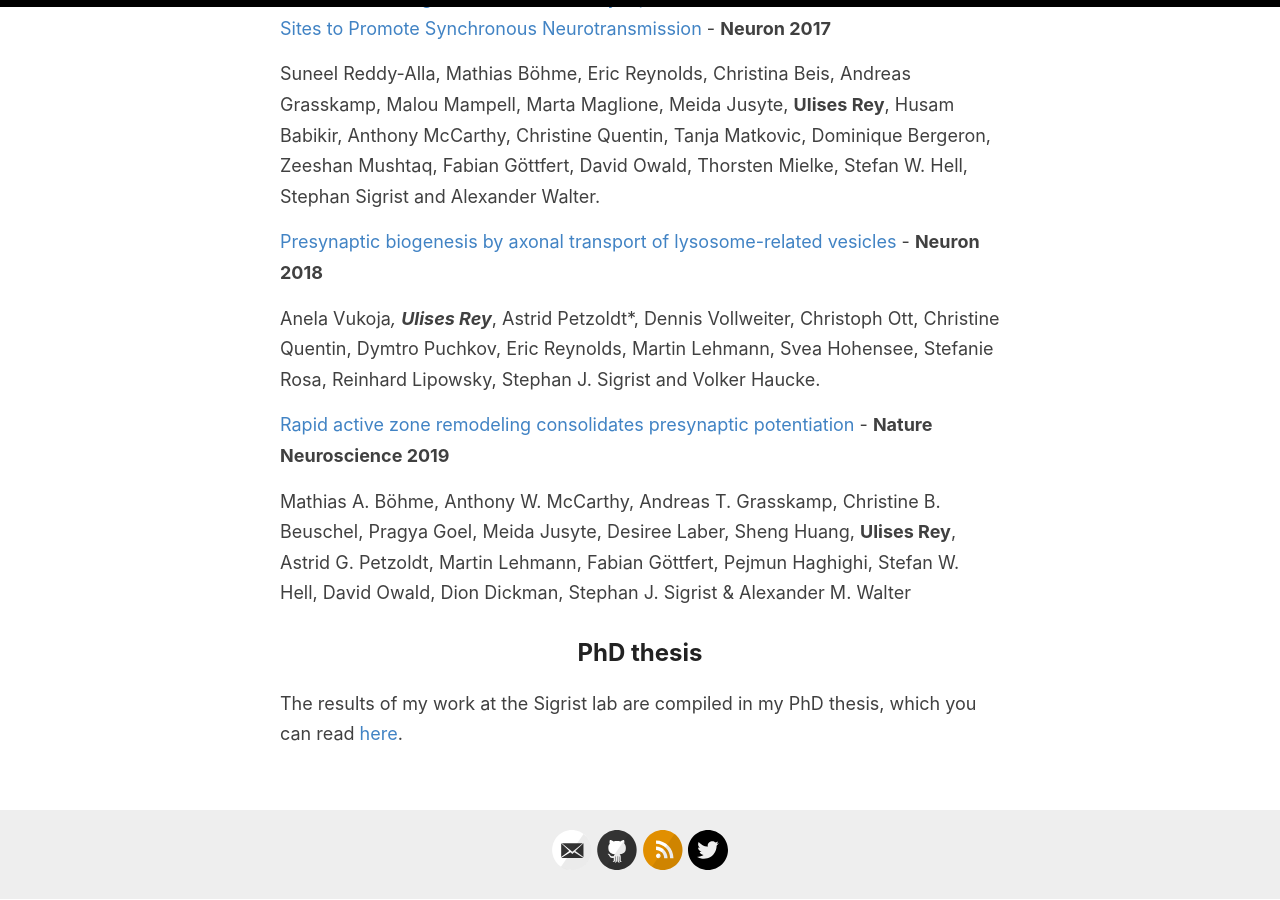
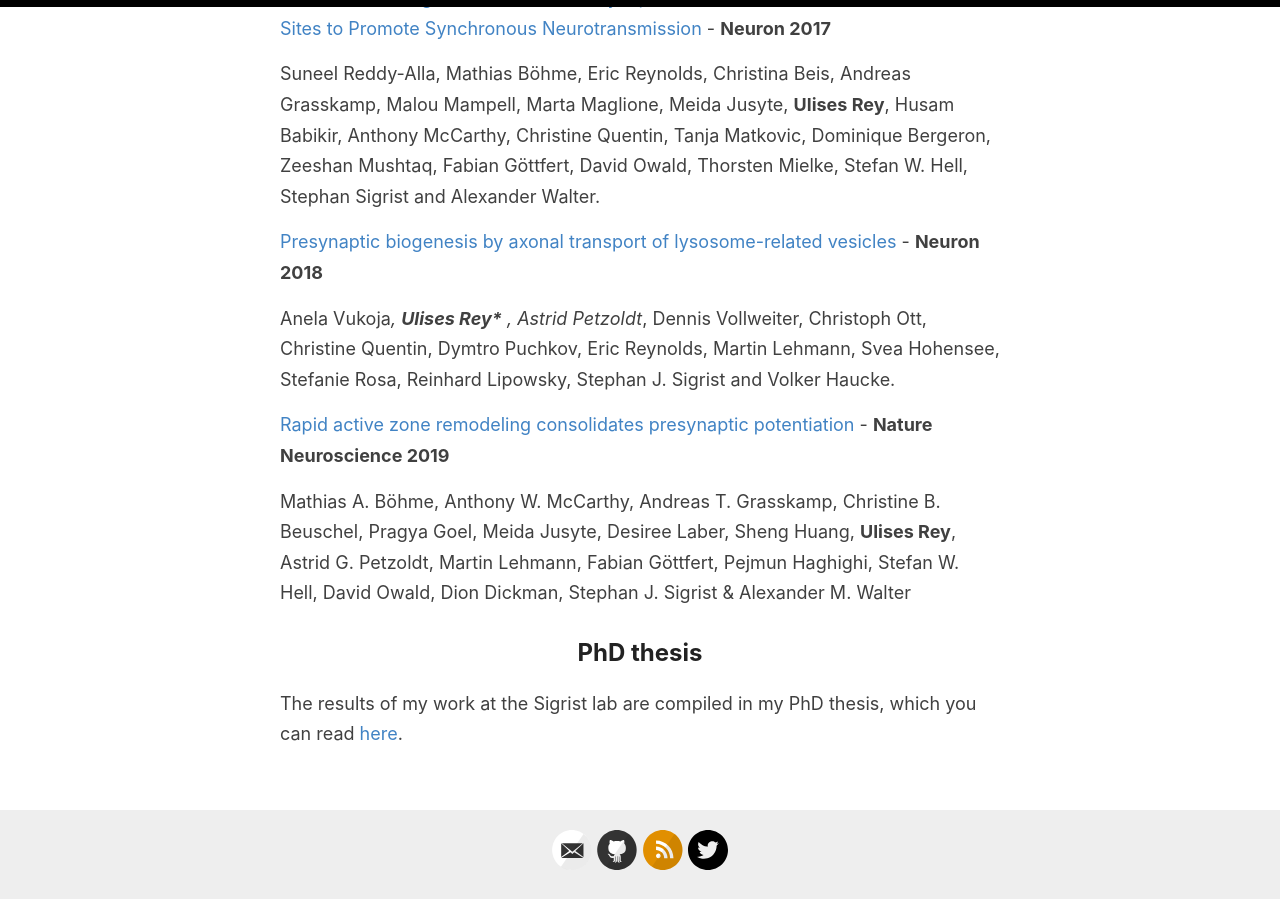
Before and after one commit to ulisesrey/ulisesrey.github.io, a Jekyll site: the page built from _pages/research.md, in a window 1280 px wide and 900 px high, scrolled down 1006 px. Built offline with Jekyll 4.4.1, drawn with Linux system fonts in a browser that asks for light colours.

Commit message:
next attempt *

```diff
--- a/_pages/research.md
+++ b/_pages/research.md
@@ -35,7 +35,7 @@ Suneel Reddy-Alla, Mathias Böhme, Eric Reynolds, Christina Beis, Andreas Grassk
 [Presynaptic biogenesis by axonal transport of lysosome-related vesicles
 ](https://www.sciencedirect.com/science/article/pii/S0896627318306779) - **Neuron 2018**
 
-Anela Vukoja*, **Ulises Rey***, Astrid Petzoldt*, Dennis Vollweiter, Christoph Ott, Christine Quentin, Dymtro Puchkov, Eric Reynolds, Martin Lehmann, Svea Hohensee, Stefanie Rosa, Reinhard Lipowsky, Stephan J. Sigrist and Volker Haucke.
+Anela Vukoja*, __Ulises Rey*__ , Astrid Petzoldt*, Dennis Vollweiter, Christoph Ott, Christine Quentin, Dymtro Puchkov, Eric Reynolds, Martin Lehmann, Svea Hohensee, Stefanie Rosa, Reinhard Lipowsky, Stephan J. Sigrist and Volker Haucke.
 
 
 [Rapid active zone remodeling consolidates presynaptic potentiation](https://www.nature.com/articles/s41467-019-08977-6) - **Nature Neuroscience 2019**
```
